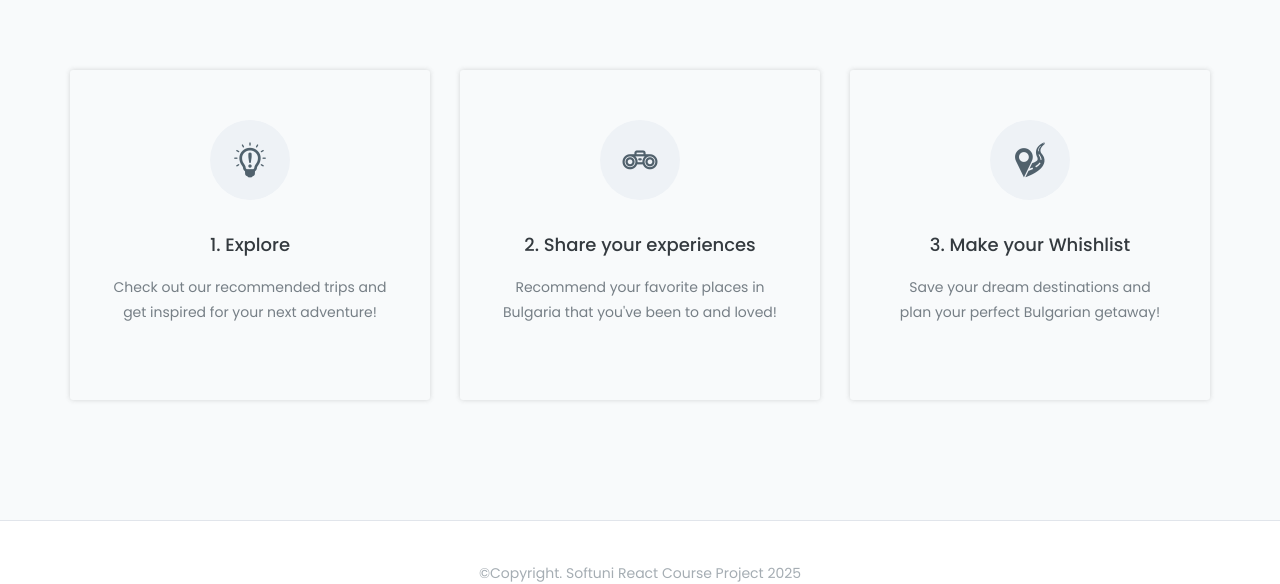
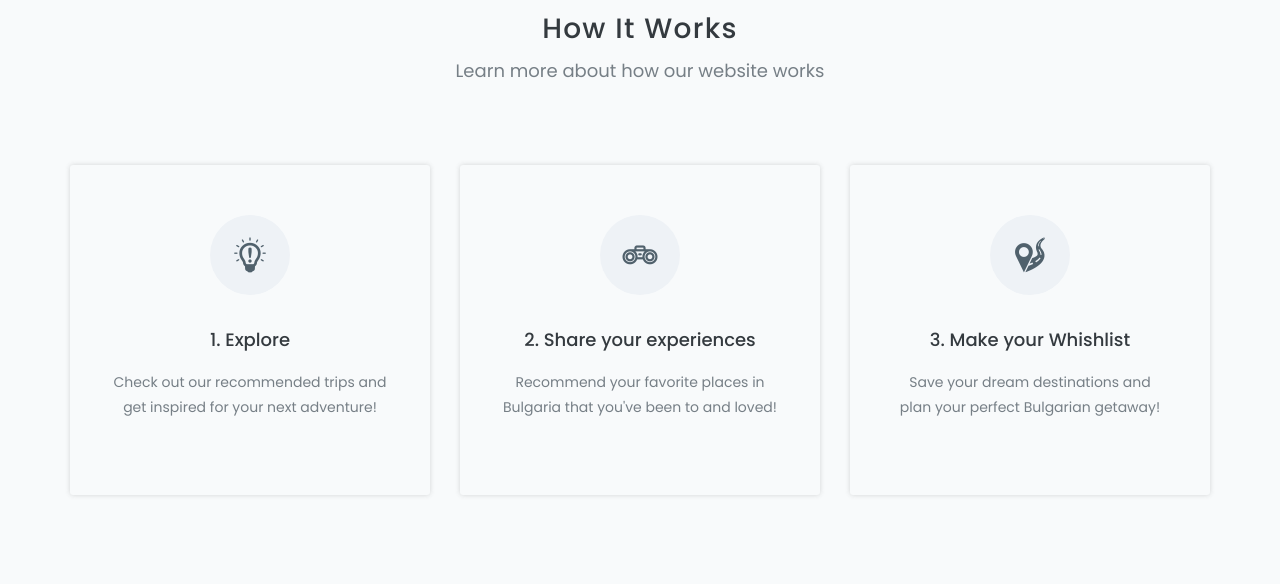
Before and after one commit to aleksandraradeva/bulgaria-explorer-2025, a React (Vite) app in the folder client/: page / in a window 1280 px wide. Shown: the part 962-1546 px from the top of the page. Built offline with nearby package versions, Linux system fonts and the light colour scheme.

Commit message:
Css style corrections

```diff
--- a/client/public/assets/css/style.css
+++ b/client/public/assets/css/style.css
@@ -358,8 +358,8 @@ nav.navbar.bootsnav .navbar-toggle i{color: #ff545a;}
 /*-------------------------------------
         6. Works
 --------------------------------------*/
-.works{padding: 0 0 90px; background: #f8fafb}
-.works-content {margin-top: 73px;}
+.works{padding: 90px 0 90px; background: #f8fafb}
+.works-content {margin-top: 78px;}
 
 .single-how-works{
     text-align: center;
@@ -414,6 +414,7 @@ nav.navbar.bootsnav .navbar-toggle i{color: #ff545a;}
         7. Explore
 --------------------------------------*/
 /* Explore Section */
+
 .explore {
   padding: 117px 0 95px;
   background: #f8fafb;
@@ -585,8 +586,6 @@ nav.navbar.bootsnav .navbar-toggle i{color: #ff545a;}
   margin-bottom: 15px;
   font-weight: 400;
 }
-
-
 /*-------------------------------------
         8. Reviews
 --------------------------------------*/
```
Lines whose indentation alone changed are shown as unchanged.
